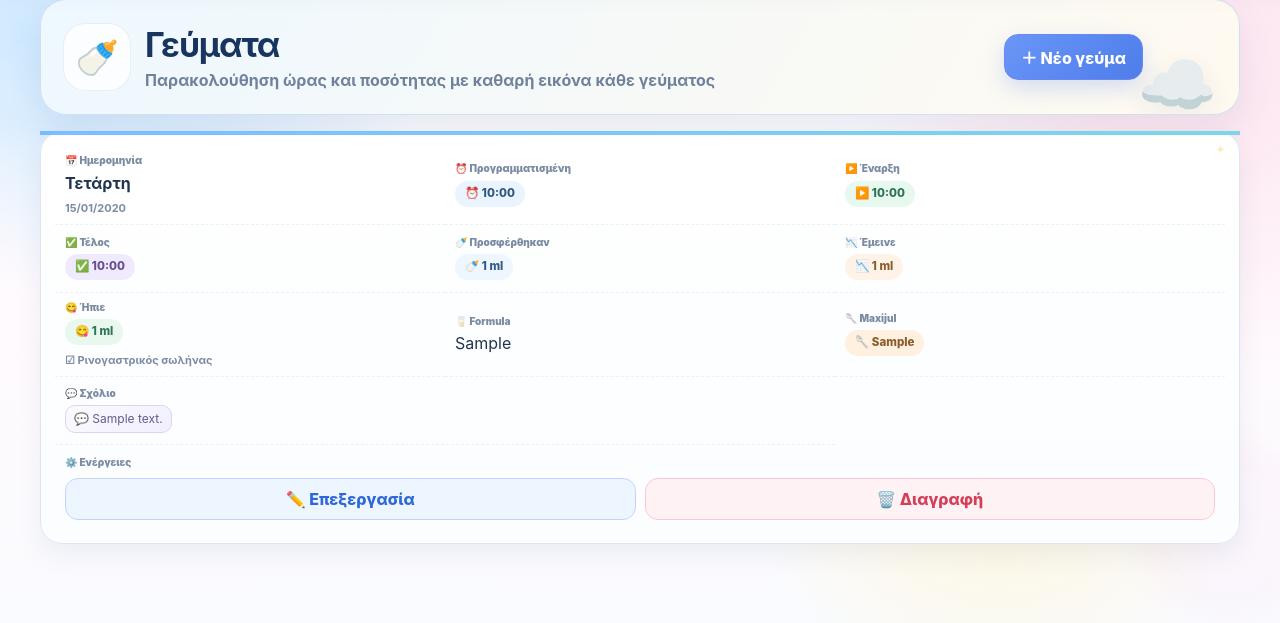
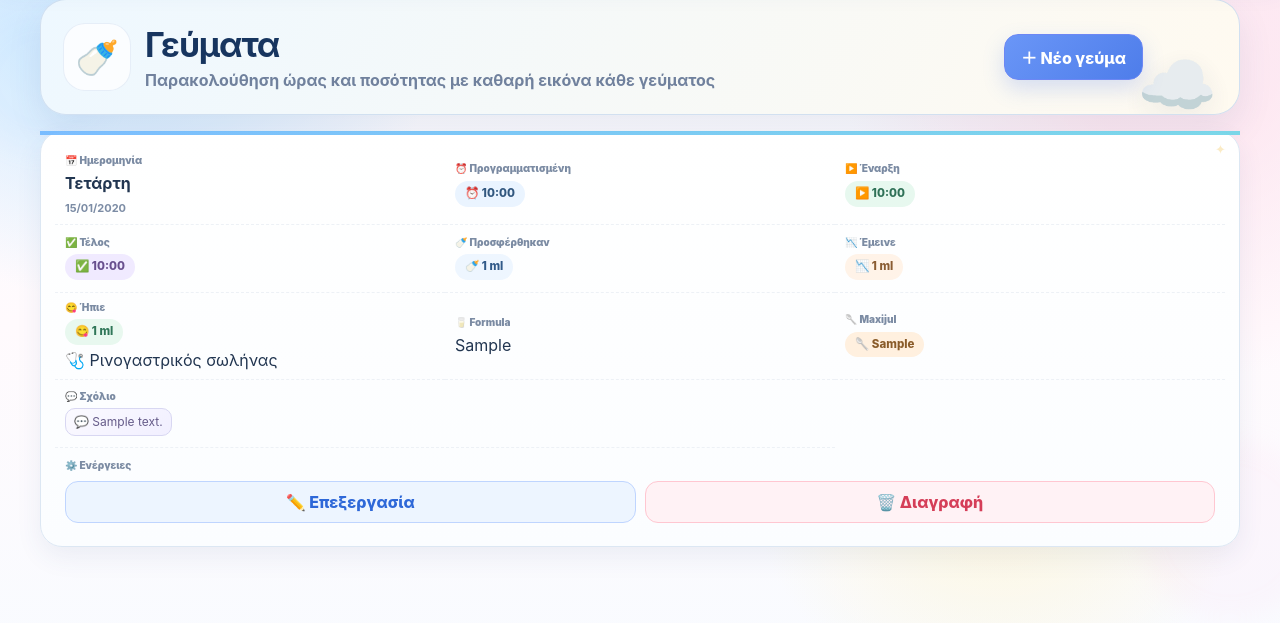
Before and after one commit to MichalisMichael26/giorgos-health, a Django app: page /meals/ in a window 1280 px wide. Shown: the part 100-723 px from the top of the page. Run offline with Django 5.2, Linux system fonts and the light colour scheme; a user stored in the database is signed in; tables that the repository leaves empty hold one stand-in row (values such as "Sample post"); parts of the project's set-up code (start-up, migrations or seed data) failed here and were passed over.

Commit message:
Show clearly visible NG tube badge on saved meals

```diff
--- a/templates/meals/list.html
+++ b/templates/meals/list.html
@@ -33,7 +33,7 @@
                     <td data-label="Τέλος">{% if meal.finished_time %}<span class="module-chip module-chip--lilac">✅ {{ meal.finished_time|time:"H:i" }}</span>{% else %}—{% endif %}</td>
                     <td data-label="Προσφέρθηκαν">{% if meal.offered_ml != None %}<span class="meal-amount meal-amount--offered">🍼 {{ meal.offered_ml }} ml</span>{% else %}—{% endif %}</td>
                     <td data-label="Έμεινε">{% if meal.remaining_ml != None %}<span class="meal-amount meal-amount--remaining">📉 {{ meal.remaining_ml }} ml</span>{% else %}—{% endif %}</td>
-                    <td data-label="Ήπιε">{% if meal.consumed_ml != None %}<span class="meal-amount meal-amount--consumed">😋 {{ meal.consumed_ml }} ml</span>{% else %}—{% endif %}{% if meal.nasogastric_tube_used %}<span class="module-subvalue">☑ Ρινογαστρικός σωλήνας</span>{% endif %}</td>
+                    <td data-label="Ήπιε">{% if meal.consumed_ml != None %}<span class="meal-amount meal-amount--consumed">😋 {{ meal.consumed_ml }} ml</span>{% else %}—{% endif %}{% if meal.nasogastric_tube_used %}<span class="meal-ngt-badge" aria-label="Χρησιμοποιήθηκε ρινογαστρικός σωλήνας">🩺 Ρινογαστρικός σωλήνας</span>{% endif %}</td>
                     <td data-label="Formula">{{ meal.formula|default:"—" }}</td>
                     <td data-label="Maxijul">{% if meal.supplement %}<span class="module-chip module-chip--peach">🥄 {{ meal.supplement }}</span>{% else %}—{% endif %}</td>
                     <td data-label="Σχόλιο">{% if meal.notes %}<span class="entry-comment">💬 {{ meal.notes }}</span>{% else %}—{% endif %}</td>
```
